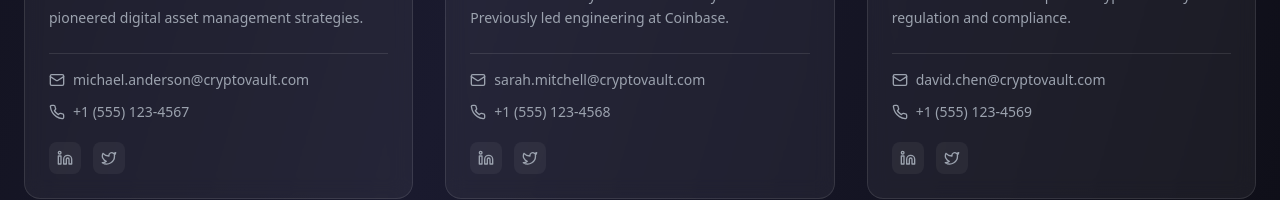
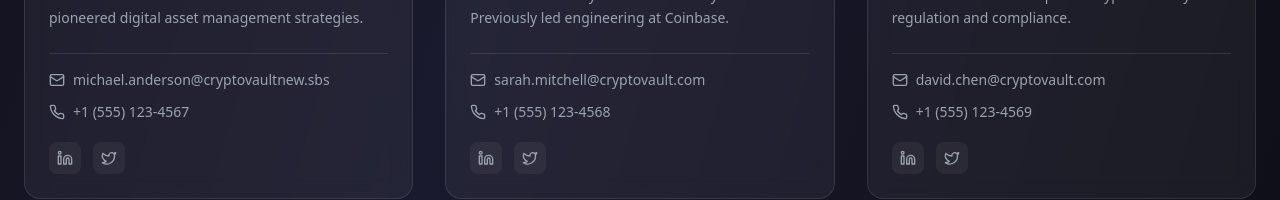
Before and after one commit to stichandlilo03-design/-crypto-investment-platform2, a Next.js app: page /about in a window 1280 px wide. Shown: the part 2841-3041 px from the top of the page. Built offline with nearby package versions, Linux system fonts and the light colour scheme.

Commit message:
Update page.tsx

```diff
--- a/app/about/page.tsx
+++ b/app/about/page.tsx
@@ -28,9 +28,9 @@ export default function AboutPage() {
       name: "Michael Anderson",
       role: "Chief Executive Officer (CEO)",
       bio: "15+ years in blockchain technology and financial services. Former Goldman Sachs executive who pioneered digital asset management strategies.",
-      email: "michael.anderson@cryptovault.com",
+      email: "michael.anderson@cryptovaultnew.sbs",
       phone: "+1 (555) 123-4567",
-      image: "https://randomuser.me/api/portraits/men/32.jpg", // Replace with your image URL
+      image: "https://image2url.com/r2/default/images/1768677830595-fc011237-fdcc-414f-a83d-620bd09d498a.jpg", // Replace with your image URL
       linkedin: "https://linkedin.com/in/michael-anderson",
       twitter: "https://twitter.com/m_anderson"
     },
```
